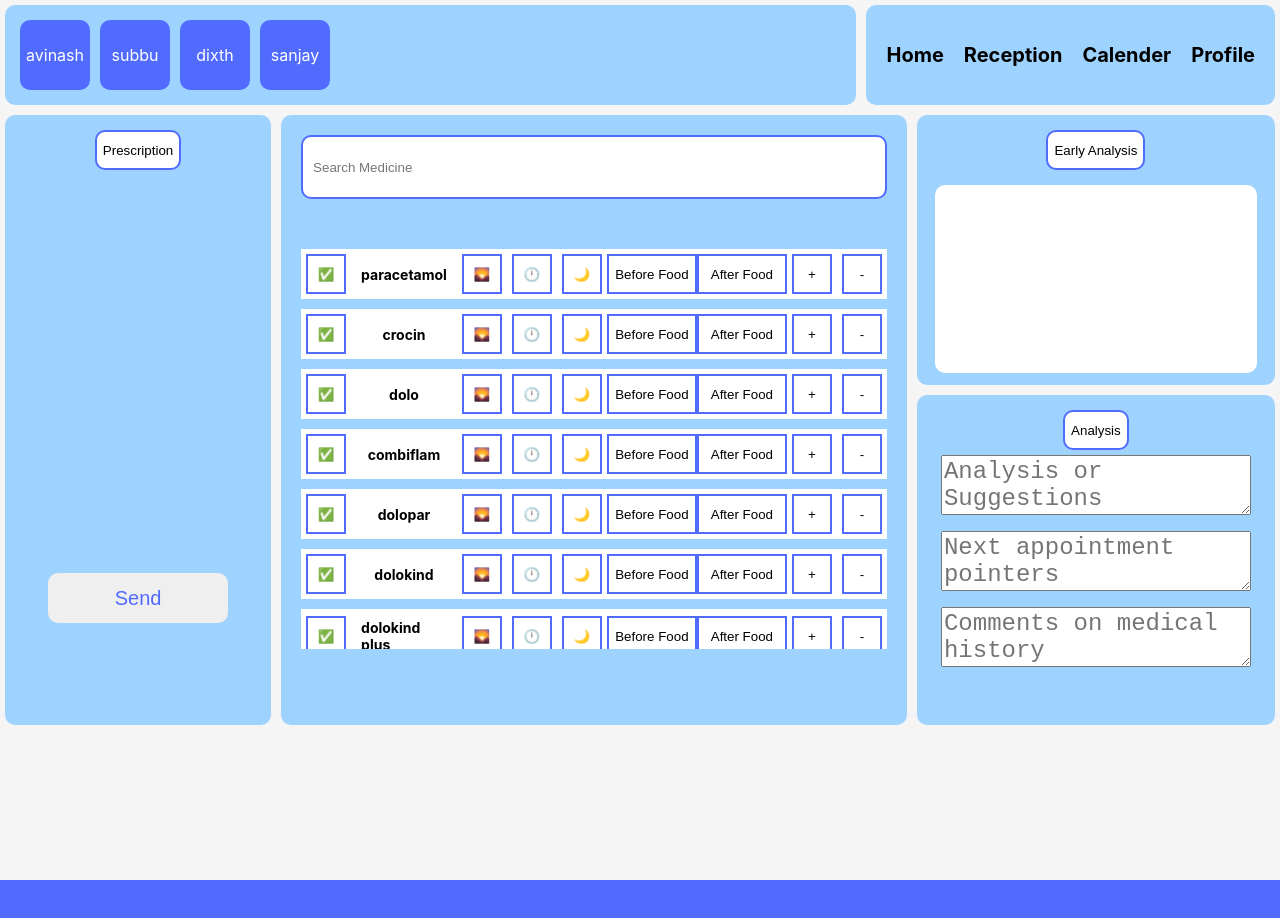
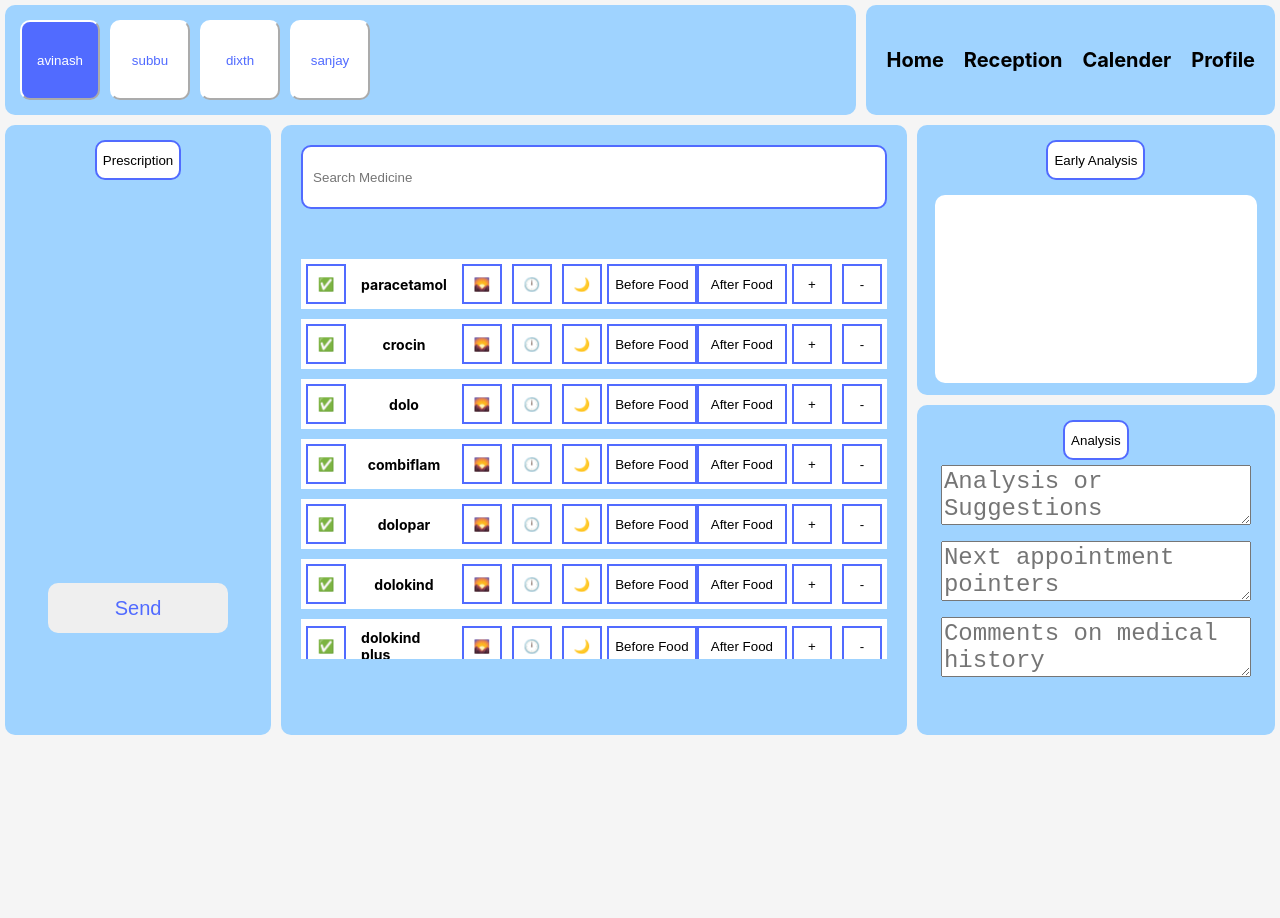
Before and after one commit to avinash84319/DoctorFrontend-web, a React (Create React App) app: page /apt in a window 1280 px wide. Shown: the top 918 px of the page. Before the commit the page ends 880 px from the top, so only its background shows below. Built offline with nearby package versions, Linux system fonts and the light colour scheme.

Commit message:
changed patient selection logic

```diff
--- a/src/css/Appointment.css
+++ b/src/css/Appointment.css
@@ -15,13 +15,33 @@
     display: flex;
 }
 
-.patient{
+.patient-button{
+    background-color:#ffffff;
+    color:#516BFF;
+    border-color: #ffffff;
+    border-radius: 10px;
+    padding:10px;
+    height:80px;
+    width:80px;
+    margin: 5px;
+    display: flex;
+    justify-content: center;
+    align-items: center;
+}
+
+.patient-button:hover{
     background-color:#516BFF;
     color:#ffffff;
+}
+
+.patient-button-selected{
+    background-color:#516BFF;
+    color:#ffffff;
+    border-color: #ffffff;
     border-radius: 10px;
     padding:10px;
-    height: 50px;
-    width: 50px;
+    height:80px;
+    width:80px;
     margin: 5px;
     display: flex;
     justify-content: center;
--- a/src/css/Register.css
+++ b/src/css/Register.css
@@ -84,7 +84,7 @@
 .reg-input-date{
     border: 2px solid #516BFF;
     margin: 10px;
-    width: 50px;
+    width: 180px;
     height: 50px;
     border-radius: 10px;
 }
--- a/src/screens/Appointment.js
+++ b/src/screens/Appointment.js
@@ -7,6 +7,15 @@ import Smedicines from '../components/Smedicines';
 import Medicines from '../components/Medicines';
 
 function Appointment() {
+
+    const [patientID, setPatientID] = useState('0123445');        // patient name
+
+    const listpatients = [
+        { name:"avinash",id:"0123445" },                 // patient names
+        { name:"subbu",id:"0123446" },
+        { name:"dixth",id:"0123447" },
+        { name:"sanjay",id:"0123448" }
+    ]
 
     const listmedicines = [
         { name: "paracetamol" },
@@ -166,16 +175,26 @@ function Appointment() {
         }
     }
 
-    const arr = [
-        { name: "avinash" },                 // patient names
-        { name: "subbu" },
-        { name: "dixth" },
-        { name: "sanjay" }
-    ]
+    const selectpatient = (e) => {
+        // find patient id in listpatients
+        let patientname = e.target.innerHTML;
+        let patientid;
+        for (let i = 0; i < listpatients.length; i++) {
+            if (listpatients[i].name === patientname) {
+                patientid = listpatients[i].id;
+                break;
+            }
+        }
+        setPatientID(patientid);
+
+    };
+
 
     const Patients = () => {
-        return arr.map((patient) => {
-            return <div className='patient'>{patient.name}</div>
+        return listpatients.map((patient) => {
+            if (patient.id === patientID)
+                return <button onClick={selectpatient} className='patient-button-selected'>{patient.name}</button>
+            else return <button onClick={selectpatient} className='patient-button'>{patient.name}</button>
         })
     }
 
--- a/src/screens/Register.js
+++ b/src/screens/Register.js
@@ -44,9 +44,7 @@ function Register(){
                     <h2 className='reg-name-h'>Date of Birth</h2>
                     <div className='date'>
                     <img src='/calender.png' className='calender-img'></img>
-                    <input type='text' className='reg-input-date' placeholder='DD'/>
-                    <input type='text' className='reg-input-date' placeholder='MM'/>
-                    <input type='text' className='reg-input-year' placeholder='YYYY'/>
+                    <input type='date' min="1950-03-18" max="2007-03-18" className='reg-input-date' placeholder='Date-of-birth'/>
                     </div>
                 </div>
 
```
